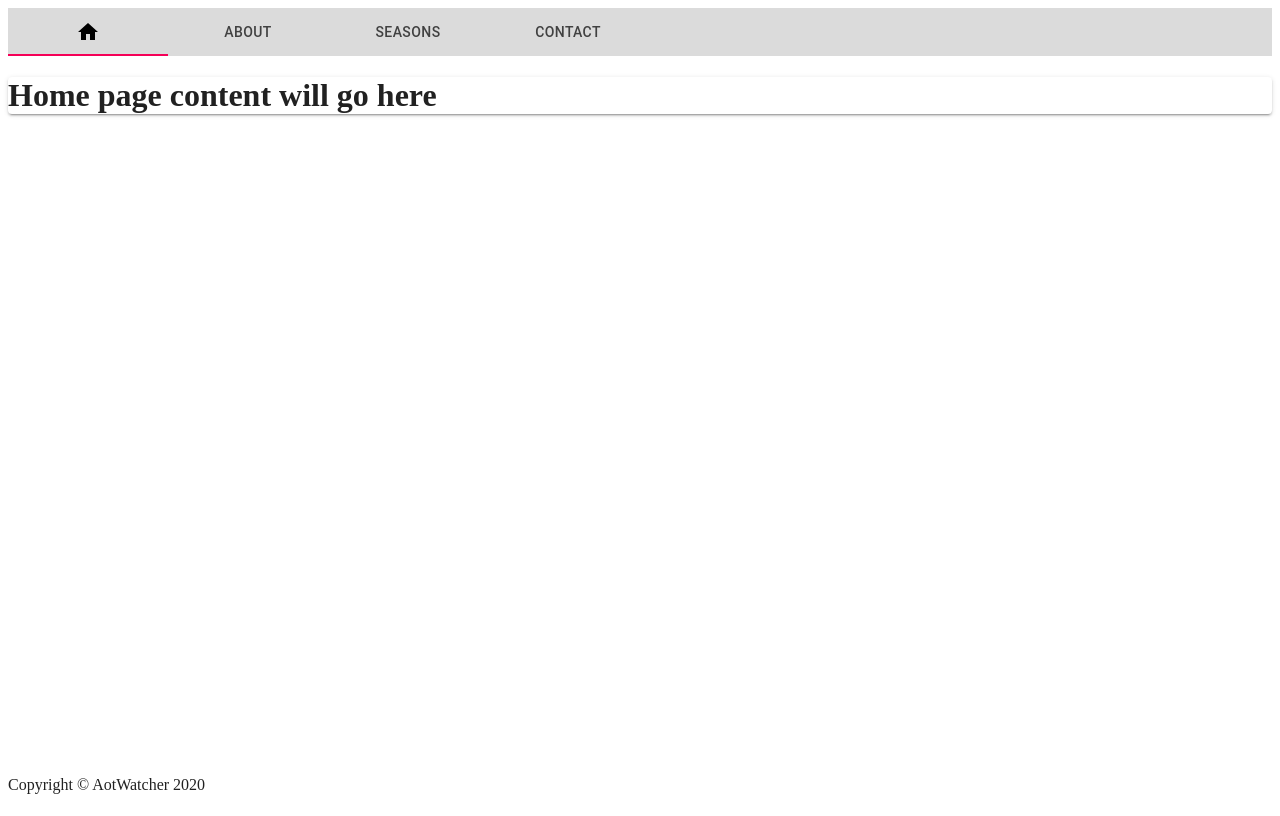
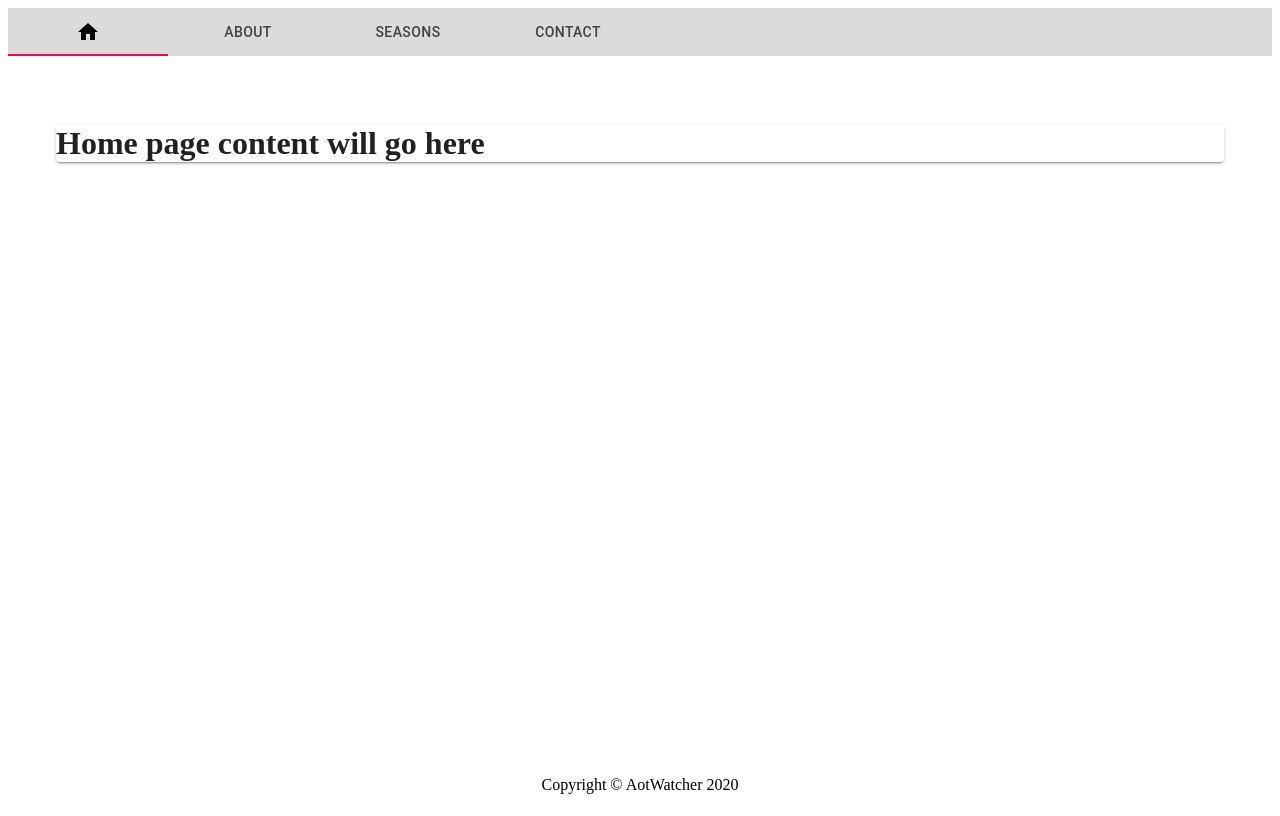
Before and after one commit to pojo8/WatchAOT, a React (Create React App) app in the folder frontend/: page / in a window 1280 px wide. Built offline with nearby package versions, Linux system fonts and the light colour scheme.

Commit message:
fixed footer, created SeasonInfo n extra stuff

```diff
--- a/frontend/src/App.js
+++ b/frontend/src/App.js
@@ -26,9 +26,19 @@ import { Paper } from "@material-ui/core";
 
 const useStyles = makeStyles((theme) => {
   return {
-    main: {
+    pagecontainer: {
+      position: "relative",
+      minHeight: "100vh",
+    },
+    contentwrap: {
+      padding: "3rem",
+    },
+    footercontainer: {
+      position: "absolute",
+      height: "3rem",
       width: "100%",
-      marginTop: 0,
+      textAlign: "center",
+      bottom: 0,
     },
   };
 });
@@ -37,22 +47,25 @@ export default function App() {
   const classes = useStyles();
 
   return (
+    <div className={classes.pagecontainer}>
       <BrowserRouter>
         <Navbar />
+        <div className={classes.contentwrap}>
           <Paper elevation={2}>
             <Switch>
-          <main className={classes.main}>
+              <main>
                 <Route path="/" exact component={Home} />
                 <Route path="/about" exact component={About} />
                 <Route path="/seasons" exact component={Seasons} />
                 <Route path="/contact" exact component={Contact} />
               </main>
             </Switch>
+          </Paper>
+        </div>
+        <div class={classes.footercontainer}>
           <Footer />
-      </Paper>
+        </div>
       </BrowserRouter>
+    </div>
   );
 }
-
-// You can think of these components as "pages"
-// in your app.
--- a/frontend/src/components/Footer.jsx
+++ b/frontend/src/components/Footer.jsx
@@ -1,24 +1,12 @@
 import React from "react";
 import { makeStyles } from "@material-ui/core/styles";
 
-const useStyles = makeStyles({
-  footer: {
-    position: "absolute",
-    justifyContent: "center",
-    alignItems: 'center',
-    height: 40,
-    bottom: 0,
-  },
-});
+const useStyles = makeStyles({});
 
 function Footer() {
   const classes = useStyles();
 
-  return (
-    <div className={classes.footer}>
-      <p>Copyright © AotWatcher 2020</p>
-    </div>
-  );
+  return <p>Copyright © AotWatcher 2020</p>;
 }
 
 export default Footer;
--- /dev/null
+++ b/frontend/src/components/SeasonInfo.jsx
@@ -0,0 +1,48 @@
+import React from "react";
+import { makeStyles } from "@material-ui/core/styles";
+import {
+  Grid,
+  CardMedia,
+  Card,
+  Typography,
+  CardContent,
+  CardActionArea,
+  CardActions,
+  Button,
+} from "@material-ui/core";
+
+const useStyles = makeStyles((theme) => {
+  return {
+    cardmedia: {
+      height: '300px',
+    },
+    grid: {
+      alignItems: "center",
+      width: "350px",
+    },
+    cardcontent: {
+        height: '150px',
+        textOverflow: 'ellipsis',
+    }
+  };
+});
+
+function SeasonsInfo({ season, index }) {
+  const classes = useStyles();
+
+  return (
+    <Grid className={classes.grid} key={index} item>
+      <Card>
+        <CardActionArea>
+          <CardMedia className={classes.cardmedia} image={season.thumbnail} />
+          <CardContent className={classes.cardcontent}>
+            <Typography variant="h5">{season.title}</Typography>
+            <Typography variant="body2">{season.description}</Typography>
+          </CardContent>
+        </CardActionArea>
+      </Card>
+    </Grid>
+  );
+}
+
+export default SeasonsInfo;
--- a/frontend/src/components/SeasonsThumbnails.jsx
+++ b/frontend/src/components/SeasonsThumbnails.jsx
@@ -1,45 +1,19 @@
 import React from "react";
+import SeasonInfo from "./SeasonInfo";
 import { makeStyles } from "@material-ui/core/styles";
-import {
-  Grid,
-  CardMedia,
-  Card,
-  Typography,
-  CardContent,
-} from "@material-ui/core";
+import { Grid } from "@material-ui/core";
 
-const useStyles = makeStyles((theme) => {
-  return {
-    cardmedia: {
-      height: 230,
-    },
-    grid: {
-      alignItems: "center",
-    },
-  };
-});
+const useStyles = makeStyles((theme) => {});
 
 function SeasonsThumbnails({ seasons }) {
   const classes = useStyles();
 
   return (
-    <Grid container style={{ flexGrow: 1 }}>
+    <Grid container>
       <Grid item>
         <Grid container justify="center" spacing={5}>
           {seasons.map((season, index) => (
-            <Grid className={classes.grid} key={index} item>
-              <Card>
-                <CardMedia
-                  className={classes.cardmedia}
-                  image={season.thumbnail}
-
-                    // image="https://images.squarespace-cdn.com/content/v1/5a5906400abd0406785519dd/1552662149940-G6MMFW3JC2J61UBPROJ5/ke17ZwdGBToddI8pDm48kLkXF2pIyv_F2eUT9F60jBl7gQa3H78H3Y0txjaiv_0fDoOvxcdMmMKkDsyUqMSsMWxHk725yiiHCCLfrh8O1z4YTzHvnKhyp6Da-NYroOW3ZGjoBKy3azqku80C789l0iyqMbMesKd95J-X4EagrgU9L3Sa3U8cogeb0tjXbfawd0urKshkc5MgdBeJmALQKw/baelen.jpg?format=1500w"
-                />
-                <CardContent>
-                  <Typography variant="body2">{season.title}</Typography>
-                </CardContent>
-              </Card>
-            </Grid>
+            <SeasonInfo season={season} index={index} />
           ))}
         </Grid>
       </Grid>
```
Lines whose indentation alone changed are shown as unchanged.
